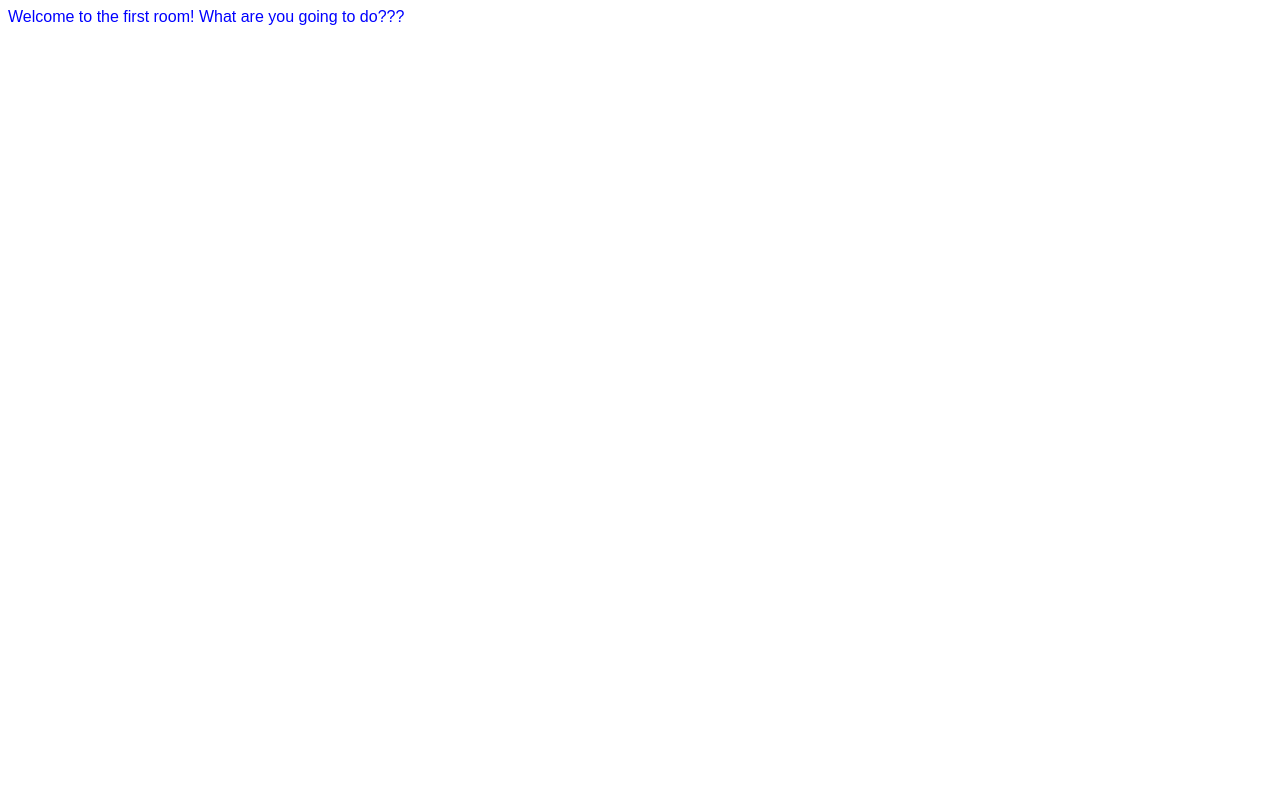
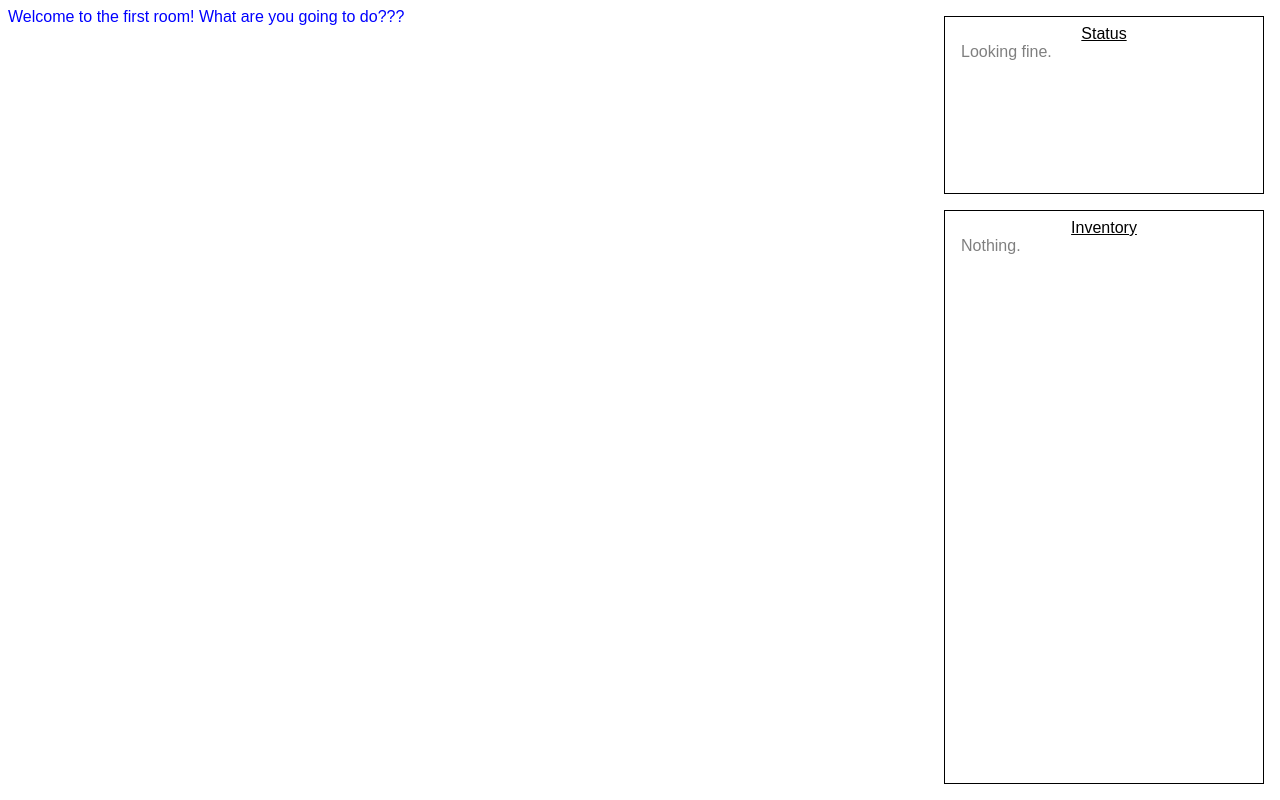
Before and after one commit to davidfig/text-adventure, a website with bundled scripts: page index.html in a window 1280 px wide. Built offline with nearby package versions, Linux system fonts and the light colour scheme.

Commit message:
added boxes and better input handling

```diff
--- a/code/main.js
+++ b/code/main.js
@@ -1,8 +1,10 @@
 import { firstRoom } from './firstRoom.js'
+import { clear, inventory, status } from './say.js'
 
 let body, input, room = firstRoom
 
 export function changeRoom(newRoom) {
+    clear();
     room = newRoom
 }
 
@@ -11,6 +13,7 @@ function keyup(e) {
         body.innerHTML += `<div class="player-input">${input.value}<div>`
         room.respond(input.value)
         input.value = ''
+        input.scrollIntoView({ behavior: "smooth", block: "end" });
     }
 }
 
@@ -19,5 +22,8 @@ window.onload = () => {
     input = document.querySelector('.input')
     input.focus();
     input.addEventListener("keyup", keyup);
+    input.addEventListener("blur", () => input.focus());
+    status('Looking fine.')
+    inventory("Nothing.")
     room.enter()
 }
--- a/code/say.js
+++ b/code/say.js
@@ -1,7 +1,14 @@
-let body
+export function clear() {
+    document.querySelector('.body').innerHTML = ''
+}
+export function say(text) {
+    document.querySelector('.body').innerHTML += `<div class="computer-input">${text}</div>`
+}
 
-window.addEventListener("load", () => body = document.querySelector('.body'))
+export function status(text) {
+    document.querySelector('.about-text').innerHTML = text
+}
 
-export function say(text) {
-    body.innerHTML += `<div class="computer-input">${text}</div>`
+export function inventory(text) {
+    document.querySelector('.inventory-text').innerHTML = text
 }
--- a/index.html
+++ b/index.html
@@ -2,10 +2,14 @@
     <style>
         body {
             margin: 0.5rem;
-            flex-direction: column;
-            height: calc(100% - 1rem);
             font-family: arial;
             font-size: 1rem;
+        }
+
+        .container {
+            flex-direction: column;
+            max-height: calc(100% - 1rem);
+            overflow: auto;
         }
 
         .body {
@@ -30,10 +34,57 @@
             color: blue;
             margin-bottom: 1rem;
         }
+
+        .status {
+            position: fixed;
+            top: 1rem;
+            right: 1rem;
+            width: 20rem;
+            display: flex;
+            flex-direction: column;
+            height: calc(100% - 1rem);
+        }
+
+        .status > div {
+            border: 1px solid black;
+            padding: 0.5rem 1rem;
+            margin-bottom: 1rem;
+        }
+
+        .about {
+            height: 10rem;
+        }
+
+        .inventory {
+            flex-grow: 1;
+        }
+
+        .title {
+            width: 100%;
+            text-align: center;
+            text-decoration: underline;
+        }
+
+        .about-text, .inventory-text {
+            overflow: scroll;
+            opacity: 0.5;
+        }
     </style>
 </head>
 <body>
-    <div class="body"></div>
-    <input class="input" type="text"/>
+    <div class="container">
+        <div class="body"></div>
+        <input class="input" type="text"/>
+    </div>
+    <div class="status">
+        <div class="about">
+            <div class="title">Status</div>
+            <div class="about-text"></div>
+        </div>
+        <div class="inventory">
+            <div class="title">Inventory</div>
+            <div class="inventory-text"></div>
+        </div>
+    </div>
     <script type="module" src="code/main.js"></script>
 </body>
```
